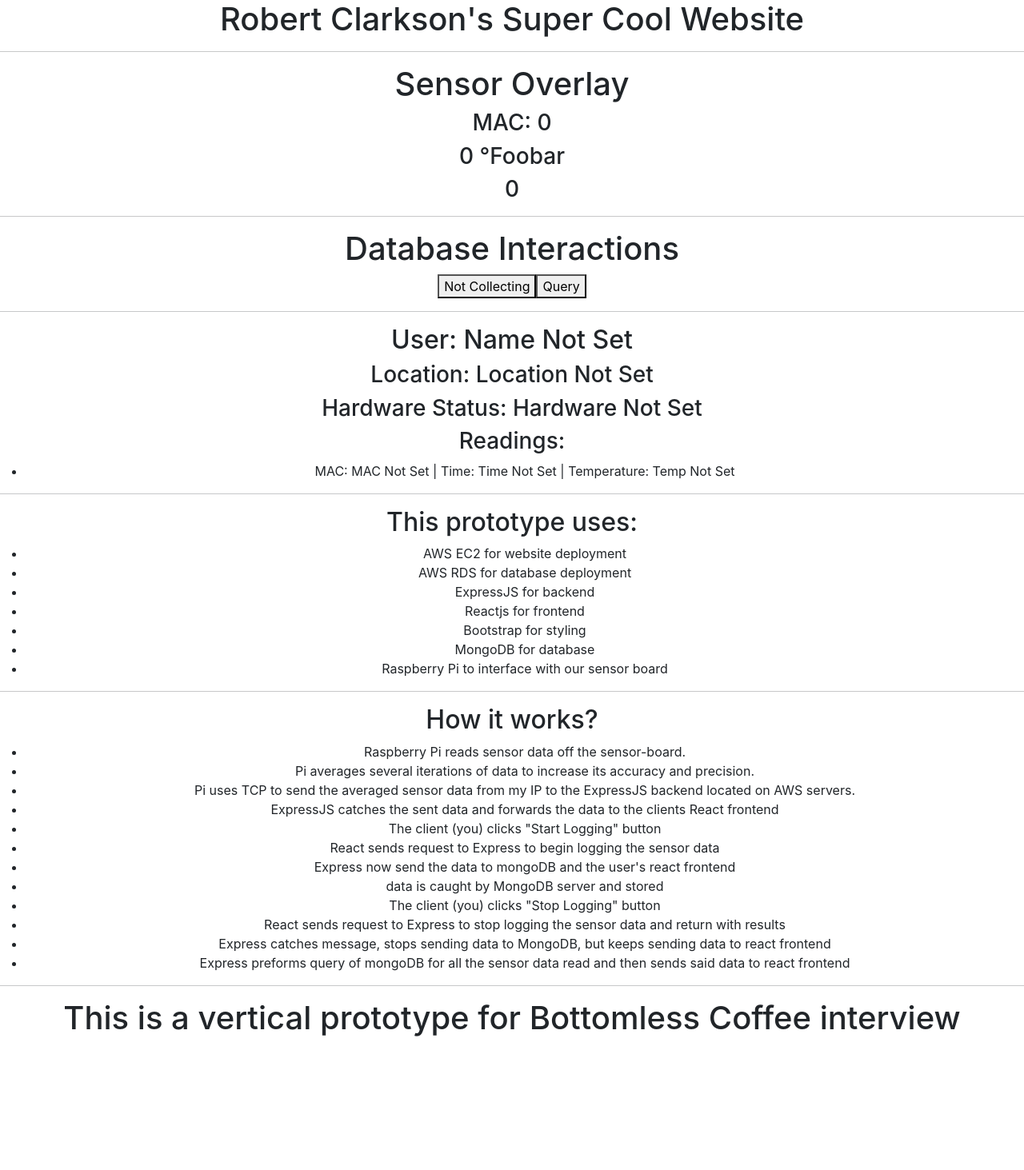
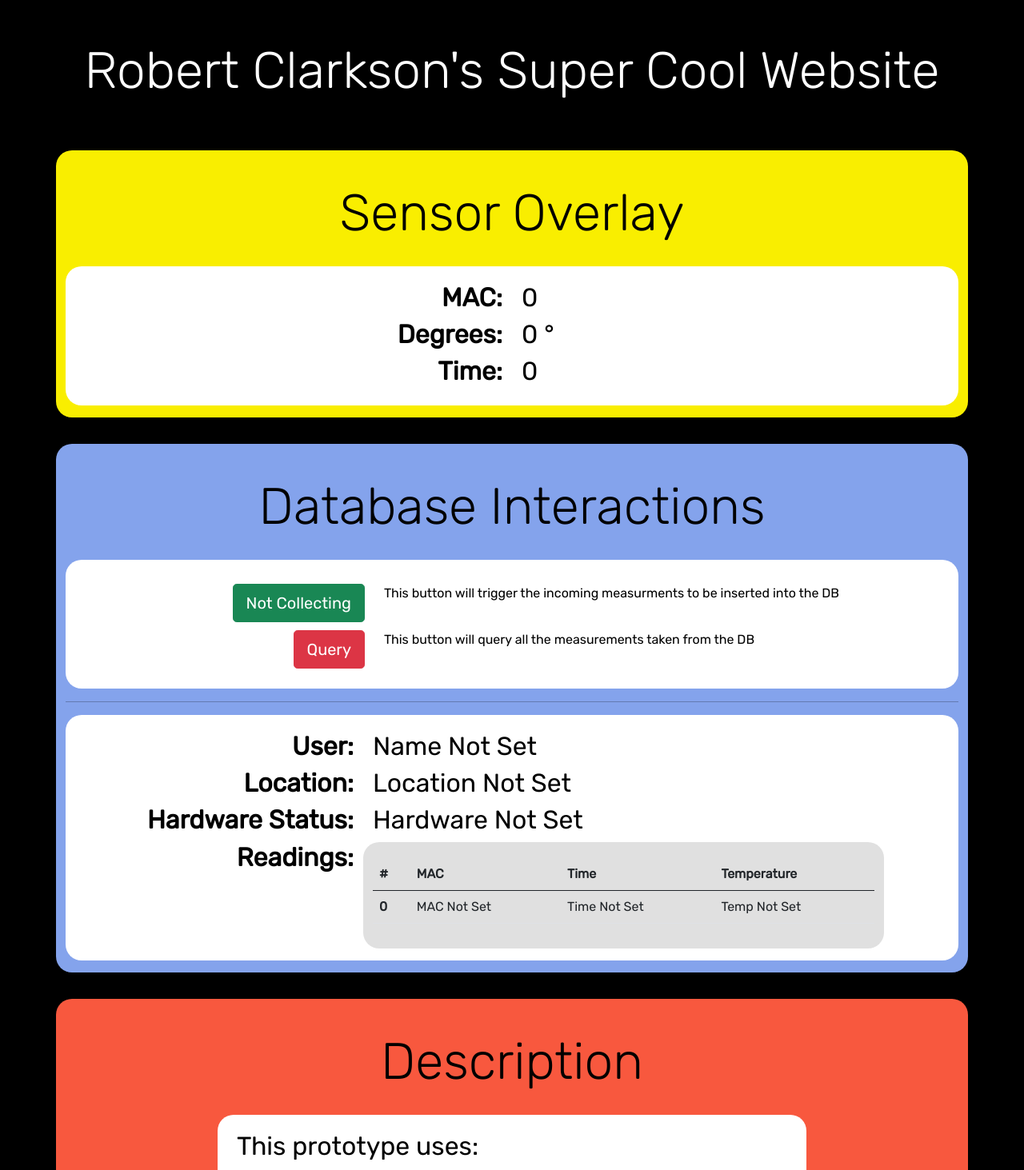
Before and after one commit to robertIanClarkson/Bottomless-Prototype, a React (Create React App) app in the folder react-backend/client/: page / in a window 1280 px wide. Shown: the top 1463 px of the page at 80% size. Before the commit the page ends 1305 px from the top, so only its background shows below. Built offline with nearby package versions, Linux system fonts and the light colour scheme; no server answers.

Commit message:
Ready to test new frontend on server

```diff
--- a/react-backend/client/public/index.html
+++ b/react-backend/client/public/index.html
@@ -26,6 +26,8 @@
     -->
     <!-- CSS only -->
     <link href="https://cdn.jsdelivr.net/npm/bootstrap@5.0.0-beta3/dist/css/bootstrap.min.css" rel="stylesheet" integrity="sha384-eOJMYsd53ii+scO/bJGFsiCZc+5NDVN2yr8+0RDqr0Ql0h+rP48ckxlpbzKgwra6" crossorigin="anonymous">
+    <link rel="preconnect" href="https://fonts.gstatic.com">
+    <link href="https://fonts.googleapis.com/css2?family=Rubik:wght@300;400&display=swap" rel="stylesheet">
     <title>Robert's App</title>
   </head>
   <body>
--- a/react-backend/client/src/App.css
+++ b/react-backend/client/src/App.css
@@ -1,5 +1,90 @@
+body{
+  color: black;
+  background-color: black;
+  font-family: 'Rubik', sans-serif;
+}
+
+#header, #footer, #section-title {
+  text-align: center;
+  padding: 20px;
+}
+
+#section-title, #title {
+  font-size: 64px;
+  font-weight: 100;
+}
+
+#header {
+  padding-top: 50px;
+}
+
+#header, #footer {
+  color: white;
+}
+
+#db-button {
+  margin: 10px;
+  /* direction: rtl; */
+}
+
+#db-buttons-container {
+  padding-top: 20px;
+  padding-bottom: 15px;
+  background-color: rgb(255, 255, 255);
+  border-radius: 20px;
+}
+
+#db-query-container {
+  padding-top: 20px;
+  padding-bottom: 15px;
+  background-color: rgb(255, 255, 255);
+  border-radius: 20px;
+}
+
+#sensor-overlay-container {
+  padding-top: 20px;
+  padding-bottom: 15px;
+  background-color: rgb(255, 255, 255);
+  border-radius: 20px;
+}
+
+#description-container {
+  padding-top: 20px;
+  padding-bottom: 15px;
+  background-color: rgb(248,88,62);
+  border-radius: 20px;
+}
+
+#description-subcontainer {
+  padding-top: 20px;
+  padding-bottom: 15px;
+  background-color: rgb(255, 255, 255);
+  border-radius: 20px;
+}
+
+#sensor-overlay-parent {
+  padding-top: 20px;
+  padding-bottom: 15px;
+  background-color: rgb(249,238,0);
+  border-radius: 20px;
+}
+
+#db-parent {
+  padding-top: 20px;
+  padding-bottom: 15px;
+  background-color: rgb(132,163,236);
+  border-radius: 20px;
+}
+
+#readings-table {
+  padding-top: 20px;
+  padding-bottom: 15px;
+  background-color: rgb(224, 224, 224);
+  border-radius: 20px;
+}
+
 .App {
-  text-align: center;
+  /* text-align: center; */
 }
 
 .App-logo {
--- a/react-backend/client/src/components/DatabaseInteractions.js
+++ b/react-backend/client/src/components/DatabaseInteractions.js
@@ -10,18 +10,104 @@
     }
 
     return (
-      <div>
-        <h1>Database Interactions</h1>
-        <button onClick={this.props.onCollect}>{collect_status}</button>
-        <button onClick={this.props.onQuery}>Query</button>
+      <div id="db-parent" className="container">
+        <h1 id="section-title">Database Interactions</h1>
+
+        {/* Buttons */}
+        <div className="container" id="db-buttons-container">
+
+          {/* Collect Button */}
+          <div className="container" id="db-button" >
+            <div className="row align-items-start" >
+              <div className="col-4">
+                <div className="d-flex justify-content-end">
+                  <button onClick={this.props.onCollect} className="btn btn-success btn-lg">{collect_status}</button>
+                </div>
+              </div>
+              <div className="col-8">
+                <p className="align-middle">This button will trigger the incoming measurments to be inserted into the DB</p>
+              </div>
+            </div>
+          </div>
+
+          {/* Query Button */}
+          <div className="container" id="db-button">
+            <div className="row"  >
+              <div className="col-4">
+                <div className="d-flex justify-content-end">
+                  <button onClick={this.props.onQuery} className="btn btn-danger btn-lg">Query</button>
+                </div>
+              </div>
+              <div className="col-8">
+                <p>This button will query all the measurements taken from the DB</p>
+              </div>
+            </div>
+          </div>
+        </div>
+
         <hr/>
-        <h2>User: {this.props.user.name}</h2>
-        <h3>Location: {this.props.user.location}</h3>
-        <h3>Hardware Status: {this.props.user.hardware.toString()}</h3>
-        <h3>Readings:</h3>
-        <ul>
-          {this.props.user.readings.map((reading, i) => <li key={i}>MAC: {reading[0]} | Time: {reading[1]} | Temperature: {reading[2]}</li>)}
-        </ul>
+
+        {/* User */}
+        <div className="container" id="db-query-container">
+
+          {/* Username */}
+          <div className="row align-items-start">
+            <div className="col-4">
+              <h2 className="text-end"><strong>User: </strong></h2>
+            </div>
+            <div className="col-8">
+              <h2>{this.props.user.name}</h2>
+            </div>
+          </div>
+
+          {/* Location */}
+          <div className="row align-items-start">
+            <div className="col-4">
+              <h2 className="text-end"><strong>Location: </strong></h2>
+            </div>
+            <div className="col-8">
+              <h2>{this.props.user.location}</h2>
+            </div>
+          </div>
+
+          {/* Hardware */}
+          <div className="row align-items-start">
+            <div className="col-4">
+              <h2 className="text-end"><strong>Hardware Status: </strong></h2>
+            </div>
+            <div className="col-8">
+              <h2>{this.props.user.hardware.toString()}</h2>
+            </div>
+          </div>
+
+          {/* Readings */}
+          <div className="row align-items-start">
+            <div className="col-4">
+              <h2 className="text-end"><strong>Readings: </strong></h2>
+            </div>
+            <div className="col-7" id="readings-table">
+              <table className="table">
+                <thead>
+                  <tr>
+                    <th scope="col">#</th>
+                    <th scope="col">MAC</th>
+                    <th scope="col">Time</th>
+                    <th scope="col">Temperature</th>
+                  </tr>
+                </thead>
+                <tbody>
+                  {this.props.user.readings.map((reading, i) =>
+                      <tr key={i}>
+                        <th scope="row">{i}</th>
+                          <td>{reading[0]}</td>
+                          <td>{reading[1]}</td>
+                          <td>{reading[2]}</td>
+                      </tr>)}
+                </tbody>
+              </table>
+            </div>
+          </div>
+        </div>
       </div>
     );
   }
--- a/react-backend/client/src/components/Description.js
+++ b/react-backend/client/src/components/Description.js
@@ -2,7 +2,12 @@
 
 export const Description = (props) => {
   return (
-    <div>
+    <div className="container" id="description-container">
+      <h1 id="section-title">Description</h1>
+      <div className="row">
+        <div className="col-8 offset-2">
+          {/* Technologies */}
+          <div className="container" id="description-subcontainer">
             <h2>This prototype uses:</h2>
             <ul>
               <li>AWS EC2 for website deployment</li>
@@ -13,7 +18,12 @@
               <li>MongoDB for database</li>
               <li>Raspberry Pi to interface with our sensor board</li>
             </ul>
+          </div>
+
           <hr/>
+
+          {/* How it works */}
+          <div className="container" id="description-subcontainer">
             <h2>How it works?</h2>
             <ul>
               <li>Raspberry Pi reads sensor data off the sensor-board.</li>
@@ -30,5 +40,8 @@
               <li>Express preforms query of mongoDB for all the sensor data read and then sends said data to react frontend</li>
             </ul>
           </div>
+        </div>
+      </div>
+    </div>
   );
 }
--- a/react-backend/client/src/components/Footer.js
+++ b/react-backend/client/src/components/Footer.js
@@ -2,8 +2,8 @@
 
 export const Footer = (props) => {
   return (
-    <div>
-      <h1>This is a vertical prototype for Bottomless Coffee interview</h1>
+    <div id="footer" className="container-fluid">
+      <h1>This is a prototype for an interview</h1>
     </div>
   );
 };
--- a/react-backend/client/src/components/Header.js
+++ b/react-backend/client/src/components/Header.js
@@ -2,8 +2,8 @@
 
 export const Header = (props) => {
   return (
-    <div>
-      <h1>Robert Clarkson's Super Cool Website</h1>
+    <div id="header" className="container-fluid">
+      <h1 id="title">Robert Clarkson's Super Cool Website</h1>
     </div>
   );
 };
--- a/react-backend/client/src/components/SensorOverlay.js
+++ b/react-backend/client/src/components/SensorOverlay.js
@@ -3,11 +3,36 @@
 export class SensorOverlay extends React.Component {
   render() {
     return (
-      <div>
-        <h1>Sensor Overlay</h1>
-        <h3>MAC: {this.props.mac}</h3>
-        <h3>{this.props.temp} °Foobar</h3>
-        <h3>{this.props.time}</h3>
+      <div className="container" id="sensor-overlay-parent">
+        <h1 id="section-title">Sensor Overlay</h1>
+        <div className="container" id="sensor-overlay-container">
+          <div className="row align-items-start">
+            <div className="col-6">
+              <h2 className="text-end"><strong>MAC: </strong></h2>
+            </div>
+            <div className="col-6">
+              <h2>{this.props.mac}</h2>
+            </div>
+          </div>
+
+          <div className="row align-items-start">
+            <div className="col-6">
+              <h2 className="text-end"><strong>Degrees: </strong></h2>
+            </div>
+            <div className="col-6">
+              <h2>{this.props.temp} °</h2>
+            </div>
+          </div>
+
+          <div className="row align-items-start">
+            <div className="col-6">
+              <h2 className="text-end"><strong>Time: </strong></h2>
+            </div>
+            <div className="col-6">
+              <h2>{this.props.time}</h2>
+            </div>
+          </div>
+        </div>
       </div>
     );
   }
```
Also changed, not shown: react-backend/client/public/icon_extra_large.png (added), 1 other file (tests, documents, lock files or other folders). Lines whose indentation alone changed are shown as unchanged.
